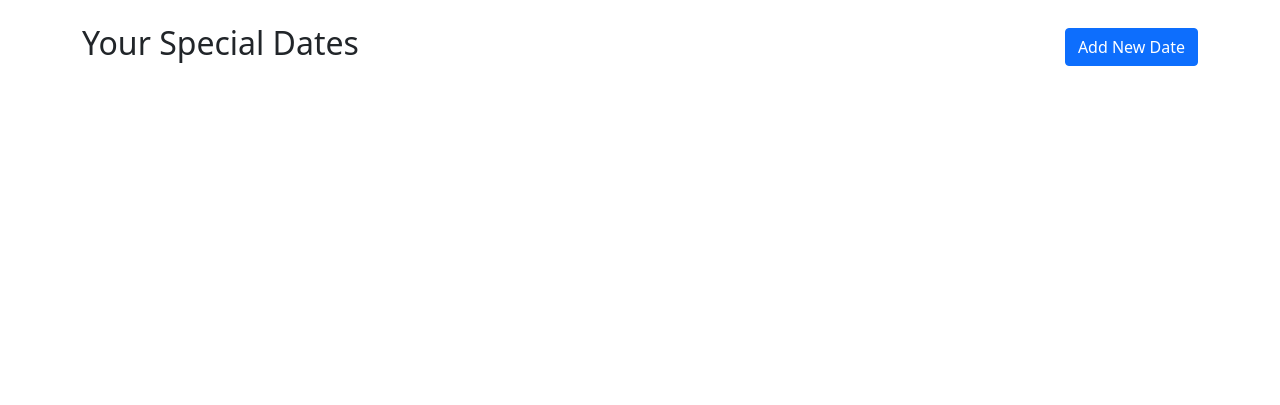
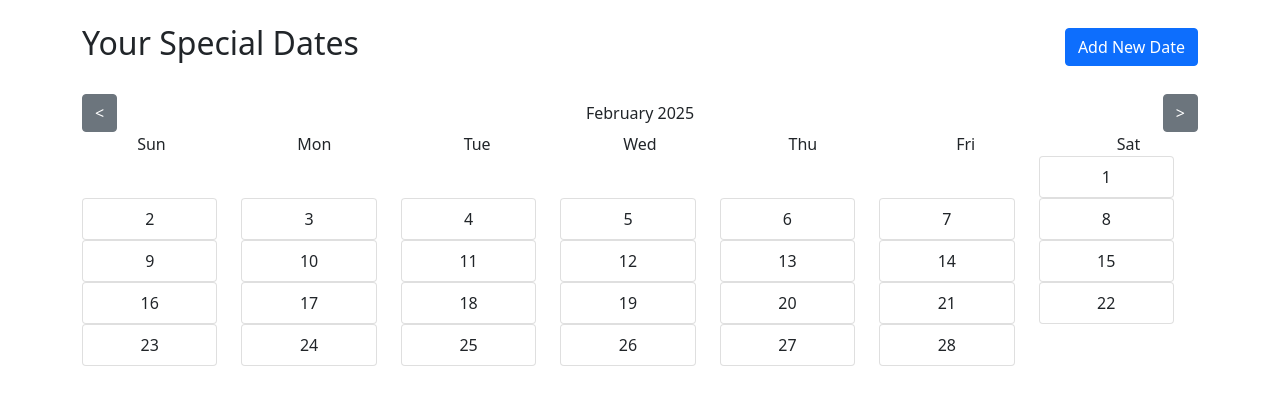
Before and after one commit to mindanielk/special-dates-tracker, a Flask app: page /dashboard in a window 1280 px wide. Shown: the part 56-461 px from the top of the page. Run offline with Flask 3, Linux system fonts and the light colour scheme; the visitor is signed in with stand-in values (Sample User, id 1); data that the repository does not hold is empty.

Commit message:
Fixed a bug storing the event JSON in the calendar

```diff
--- a/app.py
+++ b/app.py
@@ -217,26 +217,26 @@ def update_entry(operation, event):
     title = event['title']
     description = event['description']
     category = event['category']
-    check_date = Calendar.query(Calendar.date).\
-        filter_by(date=event['date']).first()
+    check_date = Calendar.query.filter_by(date=event['date']).first()
 
     match operation:
         case 'add':
-            if check_date == False:
-                Calendar(
-                date = date,
-                day_week = weekday,
-                day_month = day_month,
-                year = year,
-                month = month,
-                events = jsonify({title: {
-                    'title': title,
-                    'date': date,
-                    'description': description,
-                    'category': category,
-                    'user_id': current_user.id
-                }})
-            )
+            if check_date == None:
+                new_calendar_entry = Calendar(
+                    date = date,
+                    day_week = weekday,
+                    day_month = day_month,
+                    year = year,
+                    month = month,
+                    events = jsonify({title: {
+                        'title': title,
+                        'date': date,
+                        'description': description,
+                        'category': category,
+                        'user_id': current_user.id
+                    }})
+                )
+                db.session.add(new_calendar_entry)  # Commit the new calendar entry
             else:
                 current_events_json = check_date.events
                 current_events = json.loads(current_events_json)
--- a/templates/dashboard.html
+++ b/templates/dashboard.html
@@ -1,4 +1,3 @@
-<!-- dashboard.html -->
 {% extends "base.html" %}
 {% block content %}
 <div class="row">
@@ -8,6 +7,29 @@
             <a href="{{ url_for('add_date') }}" class="btn btn-primary">Add New Date</a>
         </div>
     </div>
+</div>
+
+<div class="calendar">
+    <div class="calendar-header text-center d-flex justify-content-between align-items-center" id="calendarHeader">
+        <!-- Navigation buttons to go to the previous and next month -->
+        <button class="btn btn-secondary" onclick="changeMonth(-1)"><</button>
+        <span id="calendarMonthYear">February 2025</span>
+        <button class="btn btn-secondary" onclick="changeMonth(1)">></button>
+    </div>
+
+    <!-- Weekday headers (Sun, Mon, Tue, etc.) -->
+    <div class="calendar-days row">
+        <div class="col text-center">Sun</div>
+        <div class="col text-center">Mon</div>
+        <div class="col text-center">Tue</div>
+        <div class="col text-center">Wed</div>
+        <div class="col text-center">Thu</div>
+        <div class="col text-center">Fri</div>
+        <div class="col text-center">Sat</div>
+    </div>
+
+    <!-- Calendar Dates -->
+    <div class="calendar-dates row" id="calendarDates"></div>
 </div>
 
 <div class="row">
@@ -84,9 +106,77 @@
 {% block scripts %}
 <script>
     let modal;
+    let currentMonth = new Date().getMonth(); // Current month (0-indexed)
+    let currentYear = new Date().getFullYear(); // Current year
+
     document.addEventListener('DOMContentLoaded', function() {
         modal = new bootstrap.Modal(document.getElementById('wishlistModal'));
+        generateCalendar();  // Generate the initial calendar when the page loads
     });
+
+    function changeMonth(offset) {
+        currentMonth += offset;
+
+        // Handle year transition
+        if (currentMonth < 0) {
+            currentMonth = 11;
+            currentYear -= 1;
+        } else if (currentMonth > 11) {
+            currentMonth = 0;
+            currentYear += 1;
+        }
+
+        generateCalendar();  // Regenerate calendar with updated month/year
+    }
+
+    function generateCalendar() {
+        const monthNames = [
+            "January", "February", "March", "April", "May", "June",
+            "July", "August", "September", "October", "November", "December"
+        ];
+
+        // Update calendar header
+        document.getElementById("calendarMonthYear").textContent = `${monthNames[currentMonth]} ${currentYear}`;
+
+        // Calculate the first day of the month and the number of days in the month
+        const firstDayOfMonth = new Date(currentYear, currentMonth, 1).getDay(); // Day the month starts
+        const daysInMonth = new Date(currentYear, currentMonth + 1, 0).getDate(); // Total days in the month
+
+        const calendarDates = document.getElementById("calendarDates");
+        calendarDates.innerHTML = ""; // Clear previous calendar content
+
+        let currentDay = 1;
+
+        // Creating the calendar grid layout dynamically
+        for (let week = 0; week < 6; week++) {
+            const rowDiv = document.createElement("div");
+            rowDiv.classList.add("row"); // Bootstrap row class
+
+            for (let dayOfWeek = 0; dayOfWeek < 7; dayOfWeek++) {
+                const colDiv = document.createElement("div");
+                colDiv.classList.add("col", "text-center"); // Add Bootstrap column class and center the content
+
+                // If we're in the first week, add empty divs before the 1st of the month
+                if (week === 0 && dayOfWeek < firstDayOfMonth) {
+                    colDiv.classList.add("empty"); // Add empty day
+                } else if (currentDay <= daysInMonth) {
+                    // Add actual days of the month
+                    colDiv.innerHTML = `
+                        <div class="card">
+                            <div class="card-body p-2">${currentDay}</div>
+                        </div>
+                    `;
+                    currentDay++;
+                }
+
+                rowDiv.appendChild(colDiv);
+            }
+            calendarDates.appendChild(rowDiv);
+
+            // Stop once we've filled all days of the month
+            if (currentDay > daysInMonth) break;
+        }
+    }
 
     function showAddWishlistItem(dateId) {
         document.getElementById('dateId').value = dateId.toString();
```
